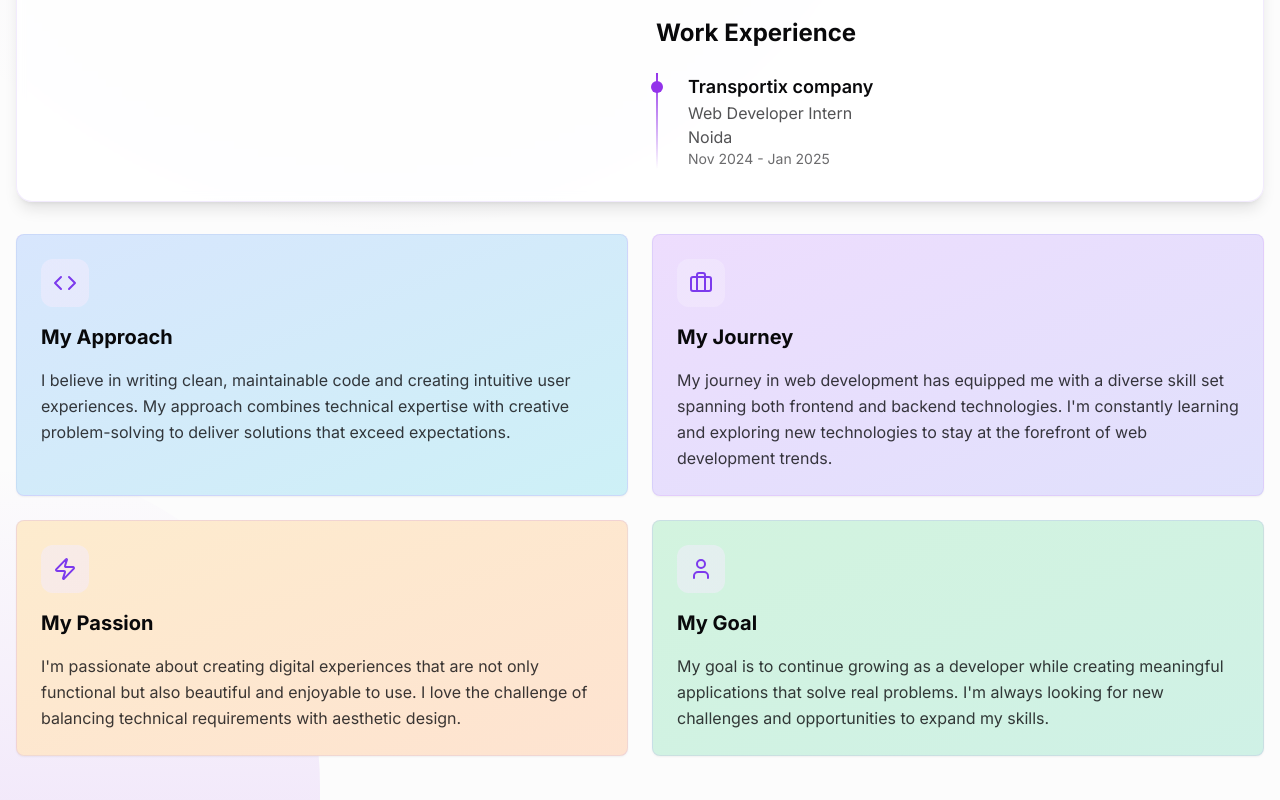
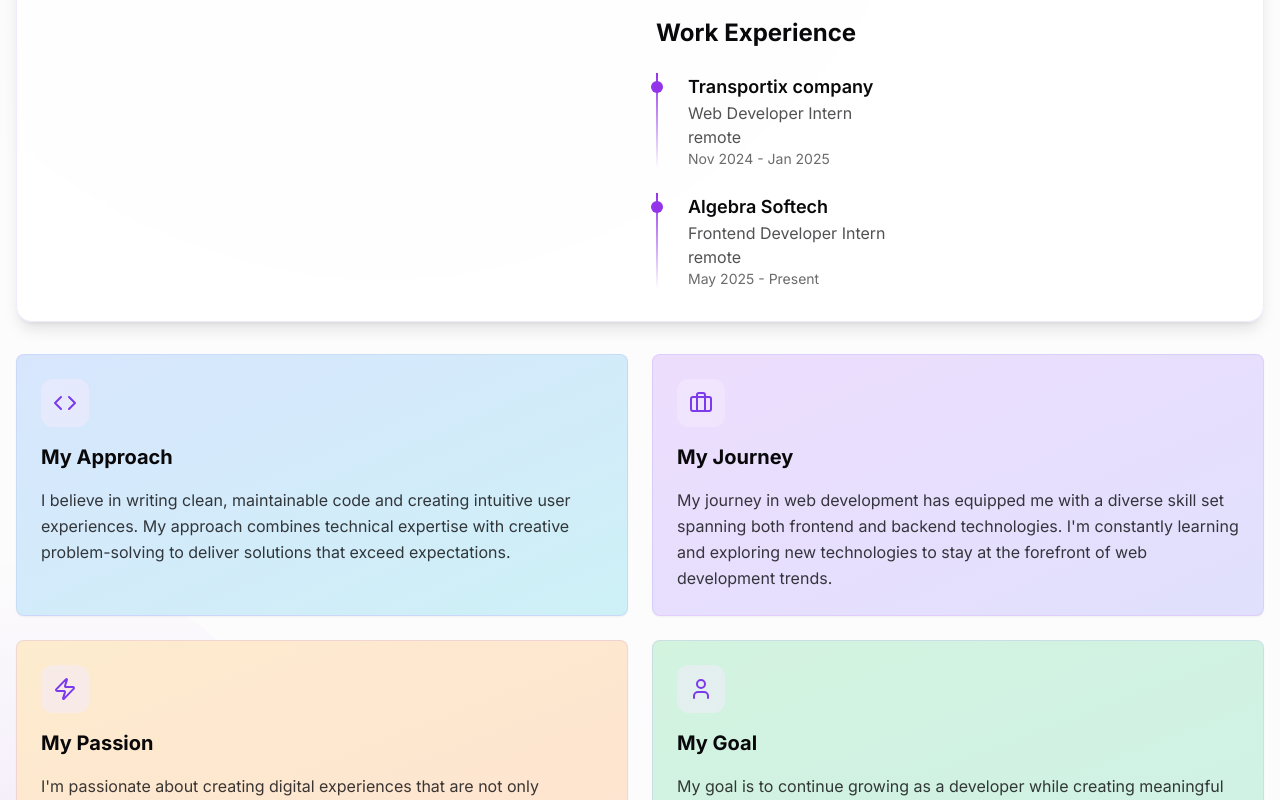
Before and after one commit to ANTRIKSH97/Antriksh-Portfolio, a Next.js app: page / in a window 1280 px wide. Shown: the part 1420-2220 px from the top of the page. Built offline with nearby package versions, Linux system fonts and the light colour scheme.

Commit message:
resume update soon

```diff
--- a/components/about.tsx
+++ b/components/about.tsx
@@ -143,8 +143,20 @@ export default function About() {
                     <div className="absolute left-[-5px] top-2 h-3 w-3 rounded-full bg-purple-600"></div>
                     <h4 className="font-semibold text-lg">Transportix company</h4>
                     <p className="text-foreground/70">Web Developer Intern</p>
-                    <p className="text-foreground/70">Noida</p>
+                    <p className="text-foreground/70">remote</p>
                     <p className="text-sm text-foreground/60">Nov 2024 - Jan 2025</p>
+                  </motion.li>
+                   <motion.li
+                    className="relative pl-8 before:absolute before:left-0 before:top-0 before:h-full before:w-[2px] before:bg-gradient-to-b before:from-purple-600 before:to-transparent"
+                    initial={{ opacity: 0, x: 20 }}
+                    animate={isInView ? { opacity: 1, x: 0 } : { opacity: 0, x: 20 }}
+                    transition={{ duration: 0.5, delay: 0.4 }}
+                  >
+                    <div className="absolute left-[-5px] top-2 h-3 w-3 rounded-full bg-purple-600"></div>
+                    <h4 className="font-semibold text-lg">Algebra Softech</h4>
+                    <p className="text-foreground/70">Frontend Developer Intern</p>
+                    <p className="text-foreground/70">remote</p>
+                    <p className="text-sm text-foreground/60">May 2025 - Present</p>
                   </motion.li>
                 </ul>
               </div>
```
Also changed, not shown: 1 other file (tests, documents, lock files or other folders).
